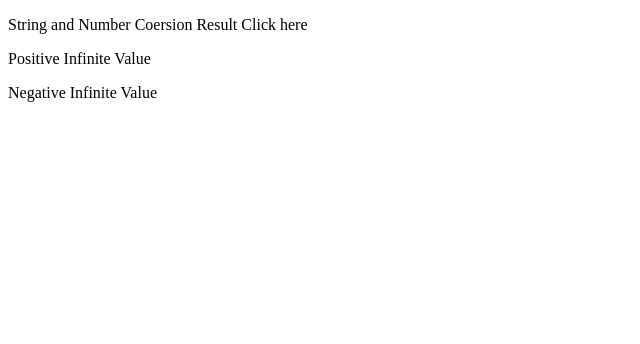
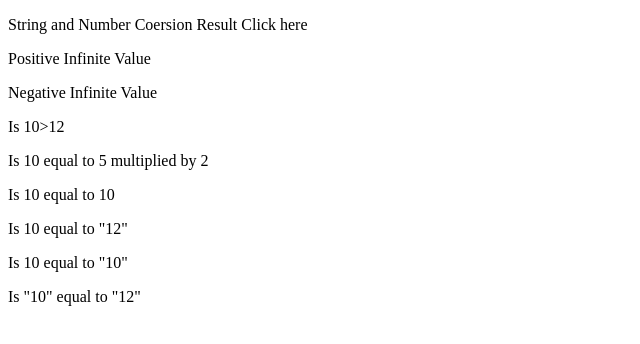
Before and after one commit to prashanthlalan/JavaScript-Projects, a plain HTML site: page Basic JavaScript Projects/Project5_comparisons_type_coercion/index.html in a window 1280 px wide. Shown: the whole page, without its empty margins (0-640 px from the left). Drawn offline with Linux system fonts and the light colour scheme.

Commit message:
Triple Equal Signs Assignment

```diff
--- a/Basic JavaScript Projects/Project5_comparisons_type_coercion/JS/main.js
+++ b/Basic JavaScript Projects/Project5_comparisons_type_coercion/JS/main.js
@@ -19,3 +19,19 @@ function Double_Equal_Signs(){
     var isEqual =document.write(10==5*2)
     document.getElementById("Equals").innerHTML = isEqual;
 }
+function Same_data_type_value() {
+    var sdtsv = document.write(10===10)
+    document.getElementById("same").innerHTML =sdtsv;
+}
+function different_data_type_value() {
+    var ddtdv = document.write(10==="12")
+    document.getElementById("differentBoth").innerHTML =ddtdv;
+}
+function different_data_type_same_value() {
+    var ddtsv = document.write(10==="10")
+    document.getElementById("differentBoth").innerHTML =ddtsv;
+}
+function same_data_type_different_value() {
+    var sdtdv = document.write("10"==="12")
+    document.getElementById("differentBoth").innerHTML =sdtdv;
+}
--- a/Basic JavaScript Projects/Project5_comparisons_type_coercion/index.html
+++ b/Basic JavaScript Projects/Project5_comparisons_type_coercion/index.html
@@ -10,5 +10,11 @@
        <p id="String_Number" onclick="Coersion()">String and Number Coersion Result Click here</p>
        <p id="Infinity" onclick="Positive_infinity()">Positive Infinite Value</p>
        <p id="Minus_Infinity" onclick="Negative_infinity()">Negative Infinite Value</p>
+       <p id="Boolean_Operator" onclick="Boolean_Logic()">Is 10>12</p>
+       <p id="Equals" onclick="Double_Equal_Signs()">Is 10 equal to 5 multiplied by 2</p>
+       <p id="same" onclick="Same_data_type_value()">Is 10 equal to 10</p>
+       <p id="differentBoth" onclick="different_data_type_value()">Is 10 equal to "12"</p>
+       <p id="differentDataType" onclick="different_data_type_same_value()">Is 10 equal to "10"</p>
+       <p id="differentValue" onclick="same_data_type_different_value()">Is "10" equal to "12"</p>
     </body>
 </html>
```
